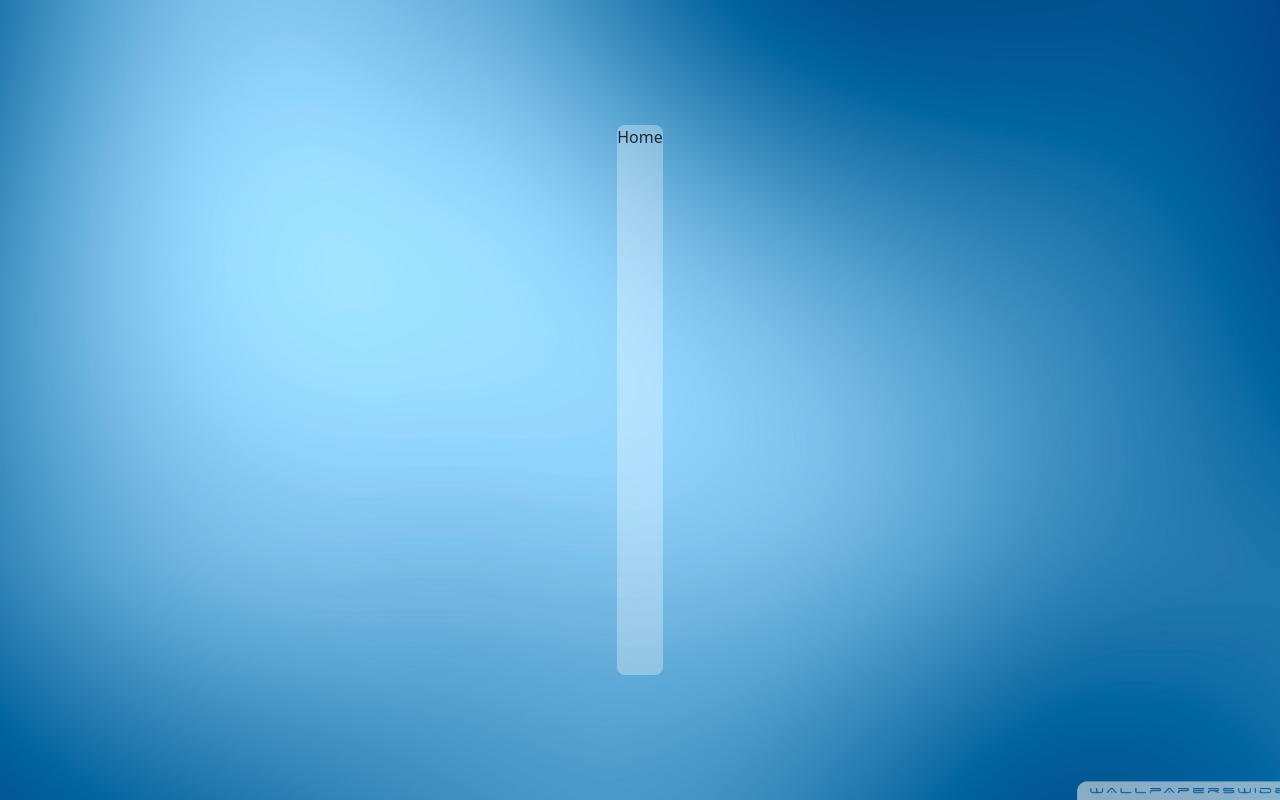
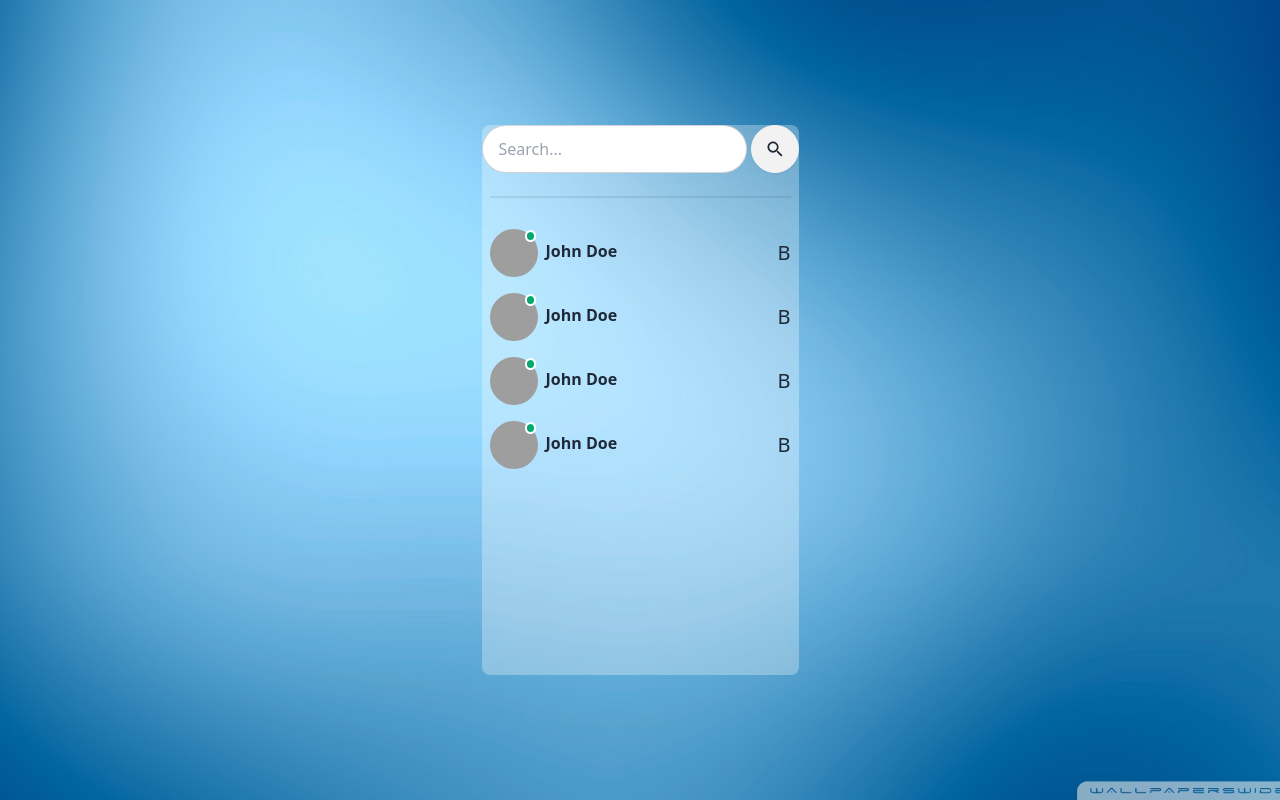
Before and after one commit to xhuve/chat-app-clone-V2, a React (Vite) app in the folder client/: page / in a window 1280 px wide. Built offline with nearby package versions, Linux system fonts and the light colour scheme; grey boxes are pictures that could not be loaded.

Commit message:
Add html structure for the sidebar

```diff
--- a/client/package.json
+++ b/client/package.json
@@ -11,7 +11,8 @@
   },
   "dependencies": {
     "react": "^18.3.1",
-    "react-dom": "^18.3.1"
+    "react-dom": "^18.3.1",
+    "react-icons": "^5.2.1"
   },
   "devDependencies": {
     "@types/react": "^18.3.3",
--- /dev/null
+++ b/client/src/components/sidebar/Conversation.jsx
@@ -0,0 +1,22 @@
+import React from 'react'
+
+function Conversation() {
+  return (
+    <div className='flex gap-2 items-center hover:bg-cyan-400 py-2 px-2'>
+      <div className="avatar online">
+        <div className="w-12 rounded-full">
+          <img src="https://img.daisyui.com/images/stock/photo-1534528741775-53994a69daeb.jpg" />
+        </div>
+      </div>
+
+      <div className='flex flex-col flex-1'>
+        <div className='flex gap-3 justify-between'>
+          <p className='font-bold'>John Doe</p>
+          <span className='text-xl'>B</span>
+        </div>
+      </div>
+    </div>
+  )
+}
+
+export default Conversation
--- /dev/null
+++ b/client/src/components/sidebar/Conversations.jsx
@@ -0,0 +1,15 @@
+import React from 'react'
+import Conversation from './Conversation.jsx'
+
+function Conversations() {
+    return (
+        <>
+            <Conversation />
+            <Conversation />
+            <Conversation />
+            <Conversation />
+        </>
+      )
+}
+
+export default Conversations
--- /dev/null
+++ b/client/src/components/sidebar/SearchInput.jsx
@@ -0,0 +1,17 @@
+import React from 'react'
+import { IoMdSearch } from "react-icons/io";
+
+function SearchInput() {
+    return (
+        <>
+            <form className='flex items-center gap-1'>
+                <input type="text" placeholder='Search...' className='input input-bordered rounded-full' />
+                <button type='submit' className='btn btn-circle'>
+                    <IoMdSearch className='w-5 h-5'/>
+                </button>
+            </form>
+        </>
+    )
+}
+
+export default SearchInput
--- /dev/null
+++ b/client/src/components/sidebar/Sidebar.jsx
@@ -0,0 +1,16 @@
+import React from 'react'
+import SearchInput from './SearchInput.jsx'
+import Conversations from './Conversations.jsx'
+
+function Sidebar() {
+    return (
+        <div className='flex-col'>
+            <SearchInput />
+            <div className='divider px-2 my-4' />
+            <Conversations />
+            {/* <LogoutButton /> */}
+        </div>
+      )
+}
+
+export default Sidebar
--- a/client/src/pages/home/Home.jsx
+++ b/client/src/pages/home/Home.jsx
@@ -1,9 +1,10 @@
 import React from 'react'
+import Sidebar from '../../components/sidebar/Sidebar.jsx'
 
 function Home() {
   return (
-    <div className='flex bg-white sm:h-[450px] md:h-[550px] rounded-lg   bg-opacity-30'>
-      Home
+    <div className='flex bg-white sm:h-[450px] md:h-[550px] rounded-lg bg-opacity-30'>
+      <Sidebar />
     </div>
   )
 }
--- a/client/src/pages/signup/GenderCheckBox.jsx
+++ b/client/src/pages/signup/GenderCheckBox.jsx
@@ -1,6 +1,6 @@
 import React from 'react'
 
-export const GenderCheckBox = () => {
+const GenderCheckBox = () => {
     return (
       <div className='flex mt-1'>
           <div className='form-control'>
@@ -19,3 +19,5 @@ export const GenderCheckBox = () => {
       </div>
     )
   }
+
+export default GenderCheckBox
--- a/client/src/pages/signup/Signup.jsx
+++ b/client/src/pages/signup/Signup.jsx
@@ -1,5 +1,5 @@
 import React from 'react'
-import { GenderCheckBox } from './GenderCheckBox'
+import GenderCheckBox from './GenderCheckBox'
 
 function Login() {
   return (
```
Also changed, not shown: 2 other files (tests, documents, lock files or other folders). Lines whose indentation alone changed are shown as unchanged.
